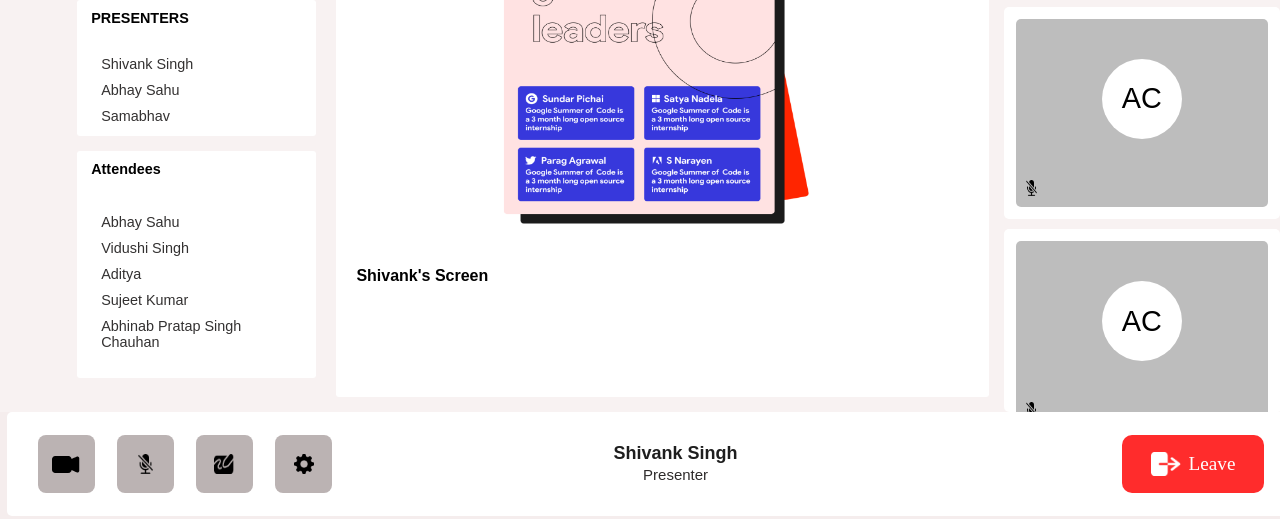
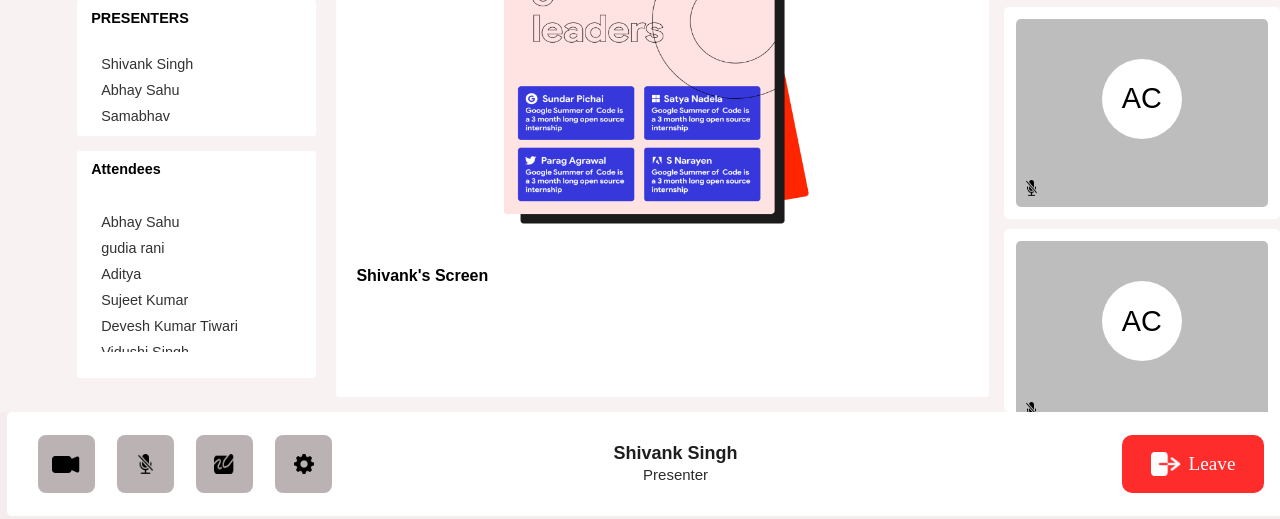
Before and after one commit to nasablackberry/Hacktoberfest_2022, a plain HTML site: page Oss_shivank_singh/index.html in a window 1280 px wide. Shown: the part 297-816 px from the top of the page. Drawn offline with Linux system fonts and the light colour scheme.

Commit message:
minor changes
I have changed the name and one photograph.... XD

```diff
--- a/Oss_shivank_singh/index.html
+++ b/Oss_shivank_singh/index.html
@@ -45,8 +45,8 @@
                                 <li>Abhay Sahu</li>
                                 <li>Samabhav</li>
                                 <li>AKHIL</li>
-                                <li>Abhinab Pratap Singh Chauhan</li>
-                                <li>Vidushi Singh</li>
+                                <li>Devesh kumar Tiwari</li>
+                                <li>Sonali singh</li>
                             </ul>
                         </div>
                     </div>
@@ -57,10 +57,10 @@
                         <div class="scroll">
                             <ul>
                                 <li>Abhay Sahu</li>
-                                <li>Vidushi Singh</li>
+                                <li>gudia rani</li>
                                 <li>Aditya </li>
                                 <li>Sujeet Kumar</li>
-                                <li>Abhinab Pratap Singh Chauhan</li>
+                                <li>Devesh Kumar Tiwari</li>
                                 <li>Vidushi Singh</li>
                                 <li>Abhinab Pratap Singh Chauhan</li>
                                 <li>Vidushi Singh</li>
```
Also changed, not shown: Oss_shivank_singh/res/camera-mage.png.
